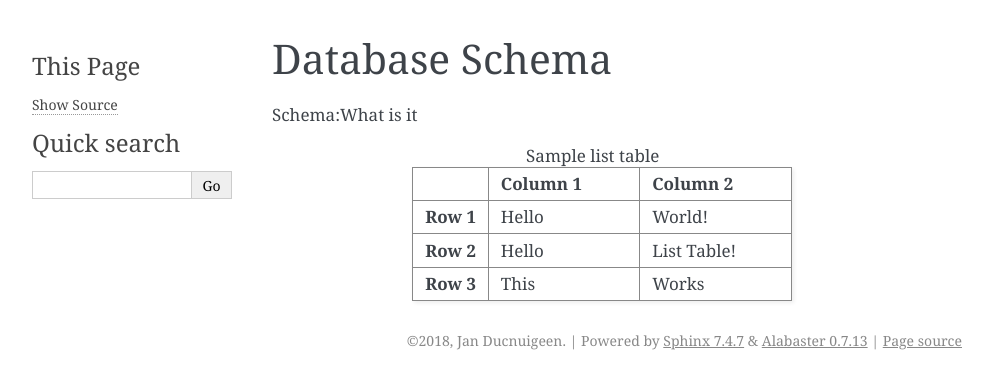
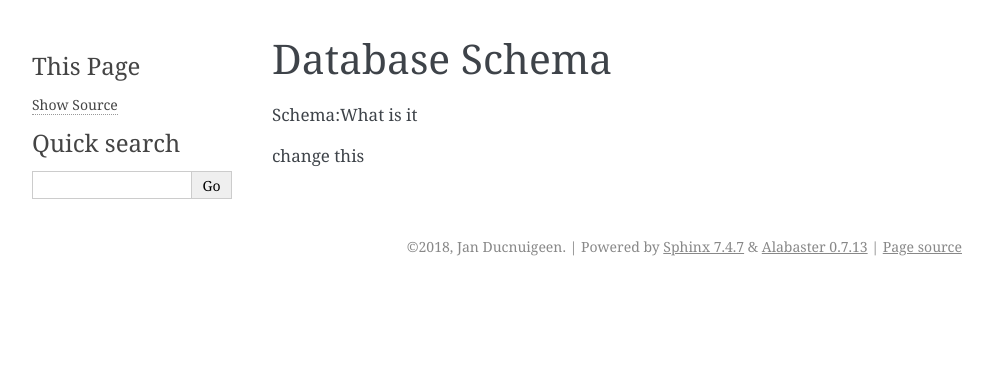
Before and after one commit to jducnuigeen/building_outlines_test, a Sphinx documentation site: the page built from docs/source/Database.rst, in a window 1280 px wide. Shown: the top 389 px of the page, without its empty margins (148-1141 px from the left). Built offline with Sphinx 7.4.7, drawn with Linux system fonts in a browser that asks for light colours.

Commit message:
stage only database.rst

```diff
--- a/docs/source/Database.rst
+++ b/docs/source/Database.rst
@@ -7,20 +7,4 @@ Database Schema
 
 Schema:What is it
 
-.. list-table:: Sample list table
-   :widths: 10 20 20
-   :header-rows: 1
-   :stub-columns: 1
-
-   * -
-     - Column 1
-     - Column 2
-   * - Row 1
-     - Hello
-     - World!
-   * - Row 2
-     - Hello
-     - List Table!
-   * - Row 3
-     - This
-     - Works
+change this
```
